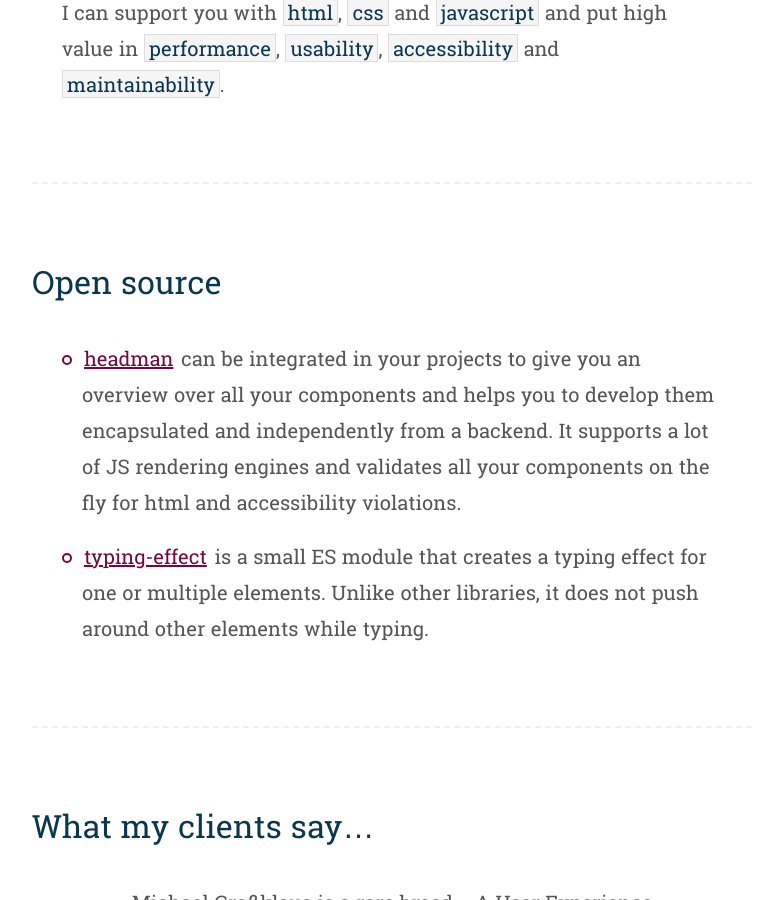
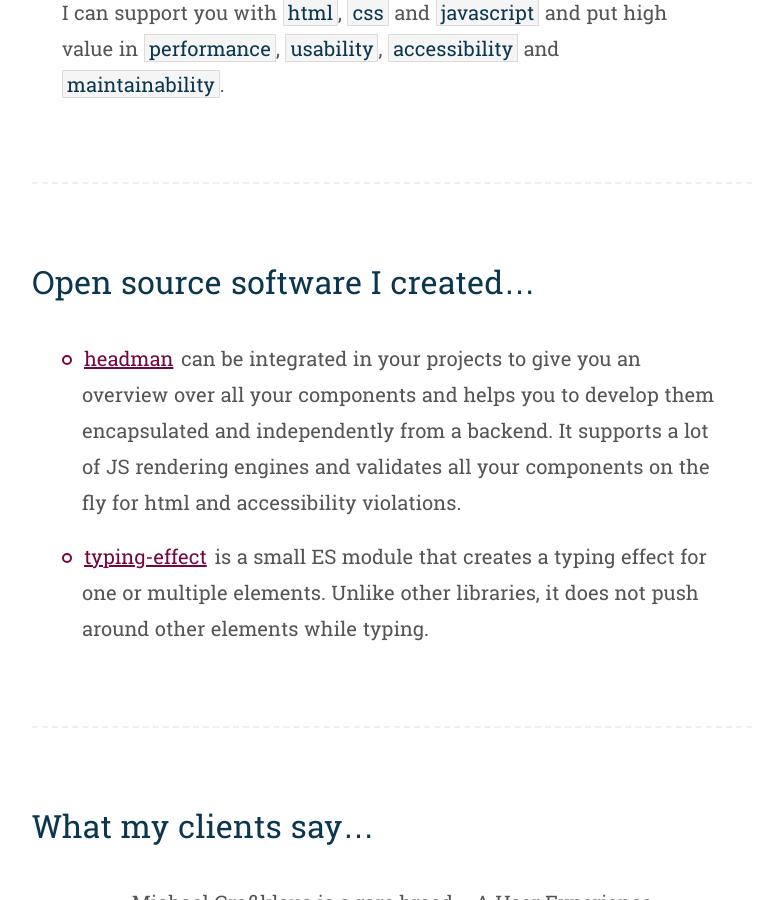
Before and after one commit to mgrsskls/blog, a Jekyll site: the page built from index.html, in a window 1280 px wide and 900 px high, scrolled down 575 px. Shown: the whole window, without its empty margins (248-1031 px from the left). Built offline with Jekyll 4.4.1, drawn with Linux system fonts in a browser that asks for light colours.

Commit message:
text update homepage

```diff
--- a/index.html
+++ b/index.html
@@ -23,7 +23,7 @@
   </section>
 
   <section class="Section Copy">
-    <h2>Open source</h2>
+    <h2>Open source software I created…</h2>
     <ul>
     <li>
       <a
```
